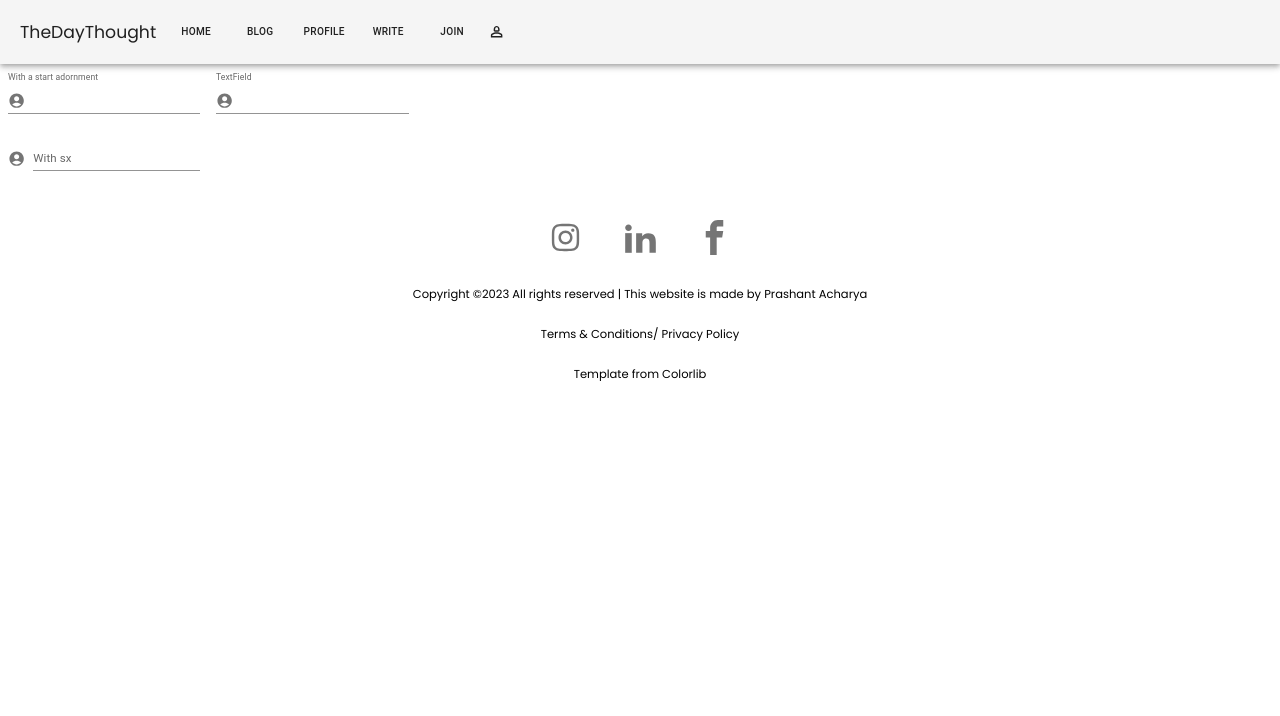
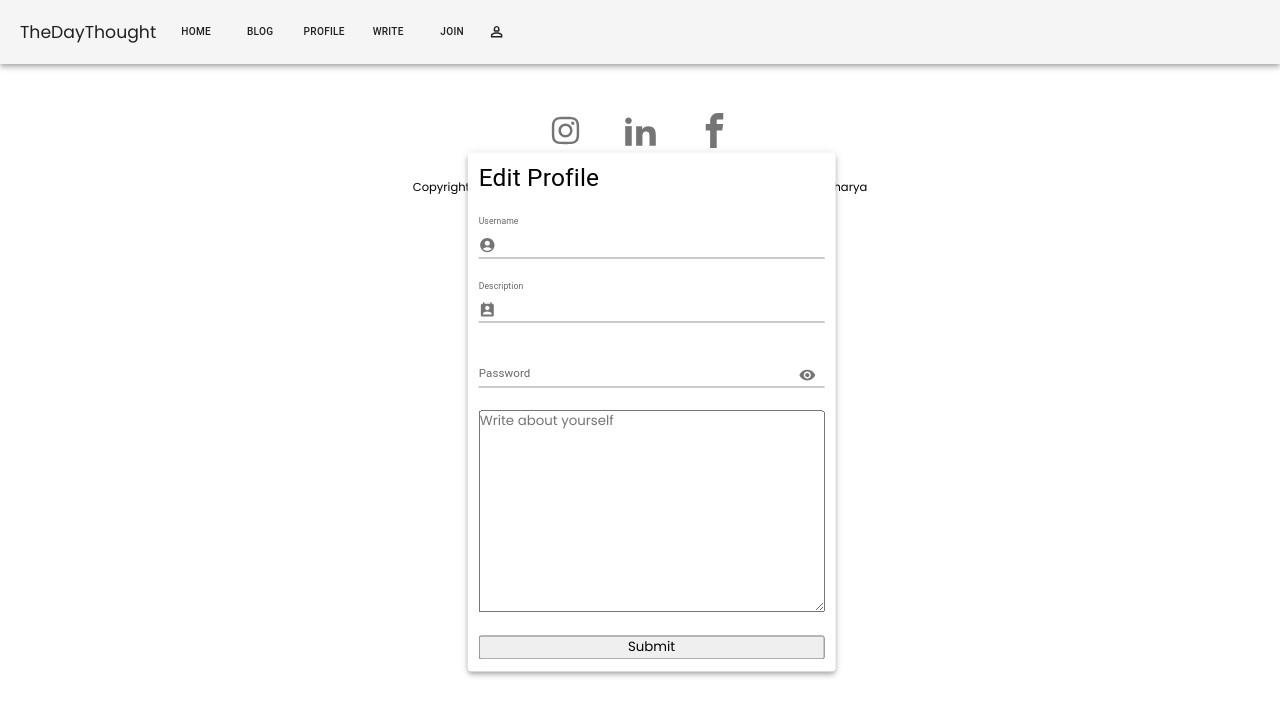
Before and after one commit to prashant48653c/DayThought, a React (Vite) app in the folder frontend/: page /editor in a window 1280 px wide. Shown: the top 716 px of the page. Built offline with nearby package versions, Linux system fonts and the light colour scheme.

Commit message:
Build profile editor ui

```diff
--- a/frontend/src/components/Editor.jsx
+++ b/frontend/src/components/Editor.jsx
@@ -6,26 +6,52 @@ import InputAdornment from '@mui/material/InputAdornment';
 import FormControl from '@mui/material/FormControl';
 import TextField from '@mui/material/TextField';
 import AccountCircle from '@mui/icons-material/AccountCircle';
+import { IconButton, Paper, TextareaAutosize, Typography } from '@mui/material';
+import PermContactCalendarIcon from '@mui/icons-material/PermContactCalendar';
+import KeyIcon from '@mui/icons-material/Key';
+
+import Visibility from '@mui/icons-material/Visibility';
+import VisibilityOff from '@mui/icons-material/VisibilityOff';
+import { Button } from '@mui/base';
+
 
 export default function Profile() {
+  const [showPassword, setShowPassword] = React.useState(false);
+
+  const handleClickShowPassword = () => setShowPassword((show) => !show);
+
+  const handleMouseDownPassword = (event) => {
+    event.preventDefault();
+  };
   return (
-    <Box sx={{ '& > :not(style)': { m: 1 } }}>
-      <FormControl variant="standard">
-        <InputLabel htmlFor="input-with-icon-adornment">
-          With a start adornment
-        </InputLabel>
-        <Input
-          id="input-with-icon-adornment"
-          startAdornment={
-            <InputAdornment position="start">
-              <AccountCircle />
-            </InputAdornment>
-          }
-        />
-      </FormControl>
-      <TextField
+    <form  >
+
+    <Paper
+    elevation={4}
+     sx={ {
+
+     display:"flex",
+     flexDirection:"column",
+     width:"32rem",
+     gap:"2rem",
+   position:"absolute",
+   top:"50%",
+   left:"50%",
+   transform: "translate(-50%, -50%)",
+     margin:"1rem ",
+     padding:"1rem",
+     zIndex:222
+
+
+
+
+     }}>
+
+       <Typography variant="h4" color="initial">Edit Profile</Typography>
+
+       <TextField
         id="input-with-icon-textfield"
-        label="TextField"
+        label="Username"
         InputProps={{
           startAdornment: (
             <InputAdornment position="start">
@@ -35,10 +61,67 @@ export default function Profile() {
         }}
         variant="standard"
       />
-      <Box sx={{ display: 'flex', alignItems: 'flex-end' }}>
-        <AccountCircle sx={{ color: 'action.active', mr: 1, my: 0.5 }} />
-        <TextField id="input-with-sx" label="With sx" variant="standard" />
-      </Box>
-    </Box>
+
+
+<TextField
+
+        id="input-with-icon-textfield"
+        label="Description"
+        InputProps={{
+          startAdornment: (
+            <InputAdornment position="start">
+              <PermContactCalendarIcon />
+            </InputAdornment>
+          ),
+        }}
+        variant="standard"
+      />
+
+<FormControl sx={{  maxWidth:"100%" }} variant="standard">
+          <InputLabel htmlFor="standard-adornment-password">Password</InputLabel>
+          <Input
+            id="standard-adornment-password"
+            type={showPassword ? 'text' : 'password'}
+            endAdornment={
+
+              <InputAdornment position="end">
+                <IconButton
+                  aria-label="toggle password visibility"
+                  onClick={handleClickShowPassword}
+                  onMouseDown={handleMouseDownPassword}
+                >
+                  {showPassword ? <VisibilityOff /> : <Visibility />}
+                </IconButton>
+              </InputAdornment>
+
+
+            }
+
+
+
+          />
+        </FormControl>
+
+
+<TextareaAutosize
+  InputProps={{
+    style: { padding: '10px' },
+  }}
+  inputProps={{ style: { padding: '10px' }}}
+aria-label="minimum height" sx={{margin:"1rem"}} minRows={10} placeholder="Write about yourself" />
+
+
+<Button
+        variant="contained"
+        color="primary"
+
+      >
+        Submit
+      </Button>
+
+
+
+    </Paper>
+    </form>
   );
 }
--- a/frontend/src/components/Profile.jsx
+++ b/frontend/src/components/Profile.jsx
@@ -1,9 +1,10 @@
-import { Box, Container, Grid, Link, Paper, Typography } from '@mui/material'
+import { Box, Container, Grid, Paper, Typography } from '@mui/material'
 import React, { useEffect, useState } from 'react'
 import f from '../assets/f.jpeg'
 import profilePic from '../assets/ph.webp'
 import PostBox from './PostBox'
 import axios from 'axios'
+import {Link} from 'react-router-dom'
 const Profile = () => {
 
 const [userData,setUserData]=useState([])
@@ -71,7 +72,9 @@ useEffect(()=>{
                 <Typography variant="h6" p={1} sx={{
                     fontSize:"1.5rem"
                 }} color="initial">CEO and Developer</Typography>
-                <Link sx={{
+                <Link
+                to={"/editor"}
+                sx={{
                     color:"green",
 
                 }} >Edit Profile</Link>
@@ -81,7 +84,7 @@ useEffect(()=>{
 
             </Box>
 
-{/* <PostBox/> */}
+<PostBox/>
         </Container>
 
 
```
